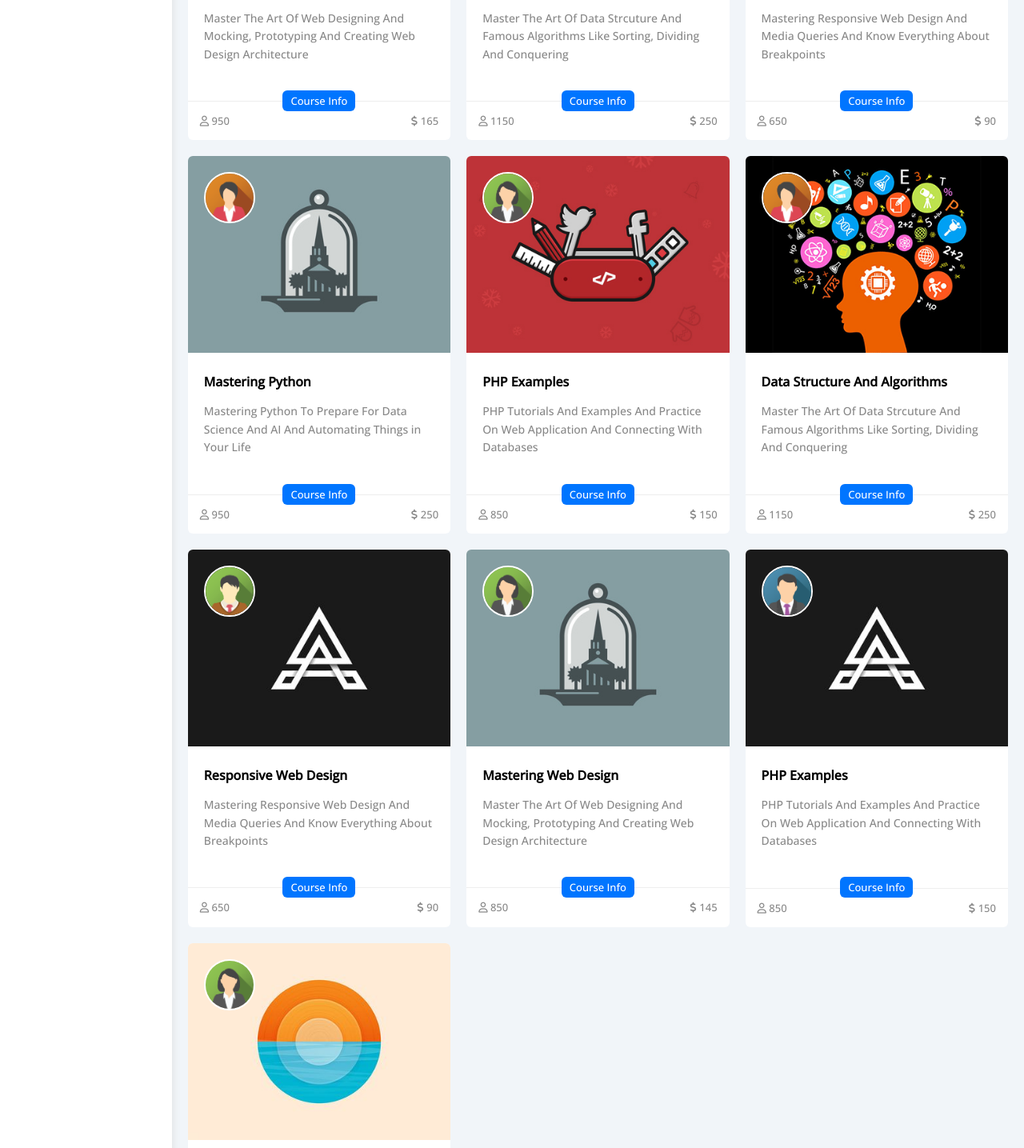
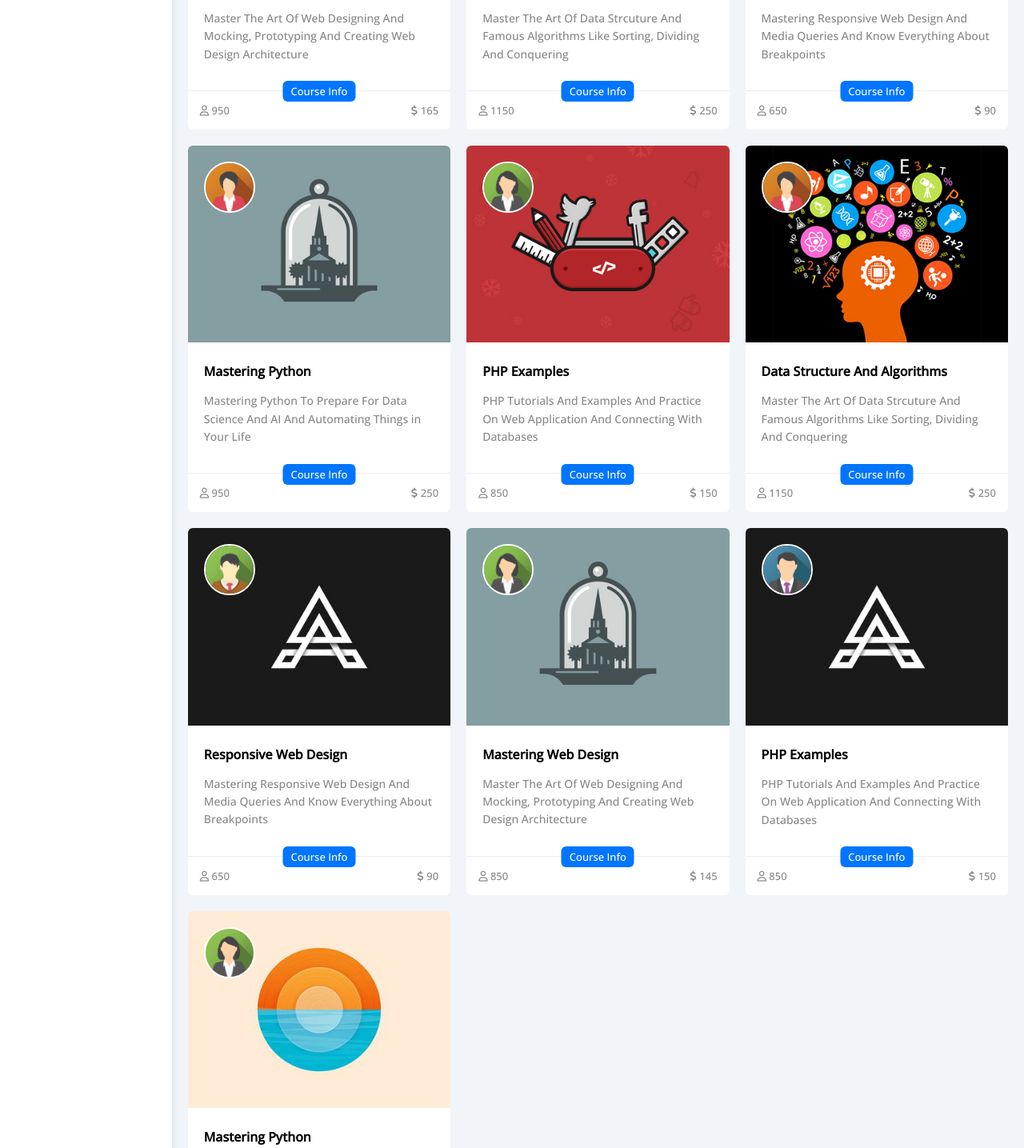
Before and after one commit to SalahEddineMj/Html-Css-Template-4, a plain HTML site: page courses.html in a window 1280 px wide. Shown: the part 468-1903 px from the top of the page at 80% size. Drawn offline with nearby package versions, Linux system fonts and the light colour scheme.

Commit message:
Update courses.html file and master.css

```diff
--- a/courses.html
+++ b/courses.html
@@ -116,8 +116,8 @@
                 Creating Web Design Architecture
               </p>
             </div>
-            <a href="#" class="btn-shape c-white bg-blue fs-13">Course Info</a>
-            <div class="info between-flex fs-13 c-grey p-15">
+            <div class="info between-flex fs-13 c-grey p-15 p-relative">
+              <a href="#" class="btn-shape c-white bg-blue title">Course Info</a>
               <span>
                 <i class="fa-regular fa-user"></i>
                 950
@@ -138,8 +138,8 @@
                 Sorting, Dividing And Conquering
               </p>
             </div>
-            <a href="#" class="btn-shape c-white bg-blue fs-13">Course Info</a>
-            <div class="info between-flex fs-13 c-grey p-15">
+            <div class="info between-flex fs-13 c-grey p-15 p-relative">
+              <a href="#" class="btn-shape c-white bg-blue title">Course Info</a>
               <span>
                 <i class="fa-regular fa-user"></i>
                 1150
@@ -160,8 +160,8 @@
                 Everything About Breakpoints
               </p>
             </div>
-            <a href="#" class="btn-shape c-white bg-blue fs-13">Course Info</a>
-            <div class="info between-flex fs-13 c-grey p-15">
+            <div class="info between-flex fs-13 c-grey p-15 p-relative">
+              <a href="#" class="btn-shape c-white bg-blue title">Course Info</a>
               <span>
                 <i class="fa-regular fa-user"></i>
                 650
@@ -182,8 +182,8 @@
                 Automating Things in Your Life
               </p>
             </div>
-            <a href="#" class="btn-shape c-white bg-blue fs-13">Course Info</a>
-            <div class="info between-flex fs-13 c-grey p-15">
+            <div class="info between-flex fs-13 c-grey p-15 p-relative">
+              <a href="#" class="btn-shape c-white bg-blue title">Course Info</a>
               <span>
                 <i class="fa-regular fa-user"></i>
                 950
@@ -204,8 +204,8 @@
                 Connecting With Databases
               </p>
             </div>
-            <a href="#" class="btn-shape c-white bg-blue fs-13">Course Info</a>
-            <div class="info between-flex fs-13 c-grey p-15">
+            <div class="info between-flex fs-13 c-grey p-15 p-relative">
+              <a href="#" class="btn-shape c-white bg-blue title">Course Info</a>
               <span>
                 <i class="fa-regular fa-user"></i>
                 850
@@ -226,8 +226,8 @@
                 Sorting, Dividing And Conquering
               </p>
             </div>
-            <a href="#" class="btn-shape c-white bg-blue fs-13">Course Info</a>
-            <div class="info between-flex fs-13 c-grey p-15">
+            <div class="info between-flex fs-13 c-grey p-15 p-relative">
+              <a href="#" class="btn-shape c-white bg-blue title">Course Info</a>
               <span>
                 <i class="fa-regular fa-user"></i>
                 1150
@@ -248,8 +248,8 @@
                 Everything About Breakpoints
               </p>
             </div>
-            <a href="#" class="btn-shape c-white bg-blue fs-13">Course Info</a>
-            <div class="info between-flex fs-13 c-grey p-15">
+            <div class="info between-flex fs-13 c-grey p-15 p-relative">
+              <a href="#" class="btn-shape c-white bg-blue title">Course Info</a>
               <span>
                 <i class="fa-regular fa-user"></i>
                 650
@@ -270,8 +270,8 @@
                 Creating Web Design Architecture
               </p>
             </div>
-            <a href="#" class="btn-shape c-white bg-blue fs-13">Course Info</a>
-            <div class="info between-flex fs-13 c-grey p-15">
+            <div class="info between-flex fs-13 c-grey p-15 p-relative">
+              <a href="#" class="btn-shape c-white bg-blue title">Course Info</a>
               <span>
                 <i class="fa-regular fa-user"></i>
                 850
@@ -292,8 +292,8 @@
                 Connecting With Databases
               </p>
             </div>
-            <a href="#" class="btn-shape c-white bg-blue fs-13">Course Info</a>
-            <div class="info between-flex fs-13 c-grey p-15">
+            <div class="info between-flex fs-13 c-grey p-15 p-relative">
+              <a href="#" class="btn-shape c-white bg-blue title">Course Info</a>
               <span>
                 <i class="fa-regular fa-user"></i>
                 850
@@ -314,8 +314,8 @@
                 Automating Things in Your Life
               </p>
             </div>
-            <a href="#" class="btn-shape c-white bg-blue fs-13">Course Info</a>
-            <div class="info between-flex fs-13 c-grey p-15">
+            <div class="info between-flex fs-13 c-grey p-15 p-relative">
+              <a href="#" class="btn-shape c-white bg-blue title">Course Info</a>
               <span>
                 <i class="fa-regular fa-user"></i>
                 850
--- a/css/Master.css
+++ b/css/Master.css
@@ -992,13 +992,12 @@ ul {
 .courses-page .course .txt p {
   line-height: 1.6;
 }
-.courses-page .course a {
-  display: block;
-  margin: 0 auto;
-  width: fit-content;
-  margin-bottom:-12.8px;
-  position: relative;
-  font-size: 13px;
+.courses-page .course .info a.title {
+    position: absolute;
+    top: -12.8px;
+    left: 50%;
+    transform: translateX(-50%);
+    font-size: 13px;
 }
 .courses-page .course .info {
   border-top: 1px solid #eee;
```
